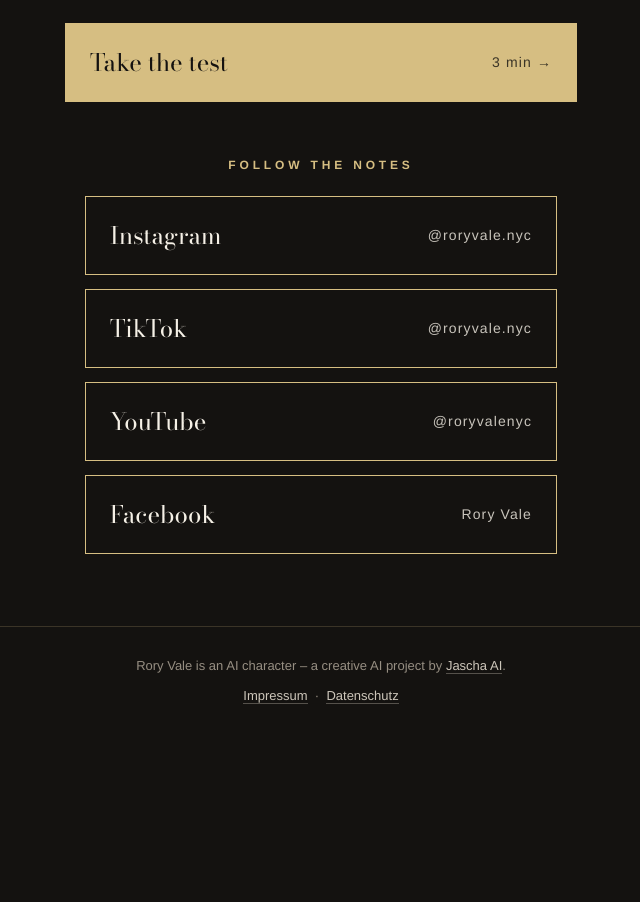
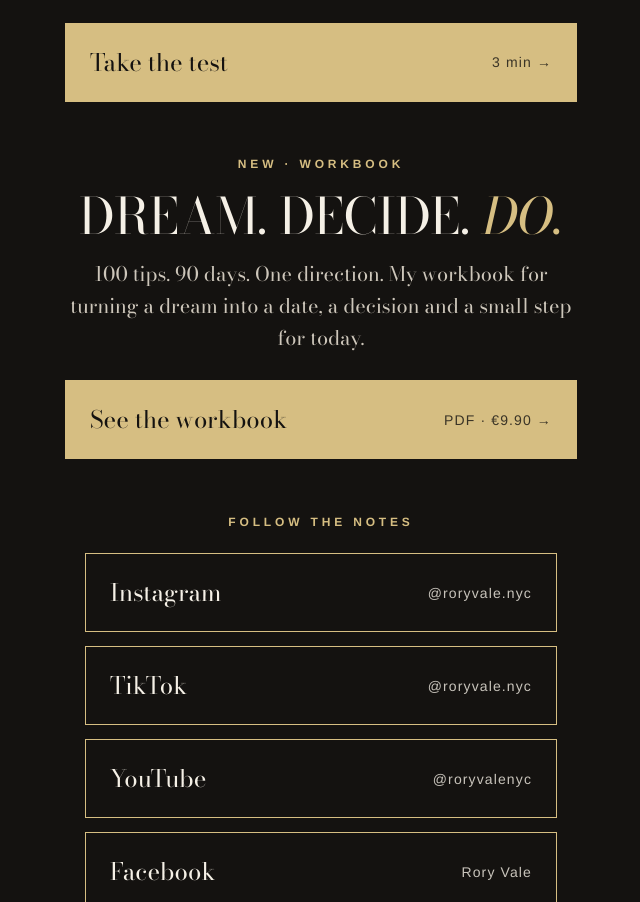
Before and after one commit to roryvale/roryvale.github.io, a plain HTML site: page index.html in a window 1280 px wide. Shown: the part 2001-2903 px from the top of the page, without its empty margins (319-959 px from the left). Before the commit the page ends 2748 px from the top, so only its background shows below. Drawn offline with Linux system fonts and the light colour scheme.

Commit message:
Workbook: Startseiten-Kachel und Datenschutz

```diff
--- a/index.html
+++ b/index.html
@@ -103,6 +103,15 @@
     </a>
   </section>
 
+  <section class="test" aria-label="The Rory Vale Workbook">
+    <span class="label">New · Workbook</span>
+    <h2>DREAM. DECIDE. <em>DO.</em></h2>
+    <p>100 tips. 90 days. One direction. My workbook for turning a dream into a date, a decision and a small step for today.</p>
+    <a class="btn gold" href="workbook/">
+      <span class="name">See the workbook</span><span class="handle">PDF · €9.90 →</span>
+    </a>
+  </section>
+
   <section class="links" aria-label="Follow Rory">
     <span class="label">Follow the notes</span>
     <a class="btn" href="https://www.instagram.com/roryvale.nyc/" target="_blank" rel="noopener">
```
Also changed, not shown: datenschutz.html (+3 -1 lines).
